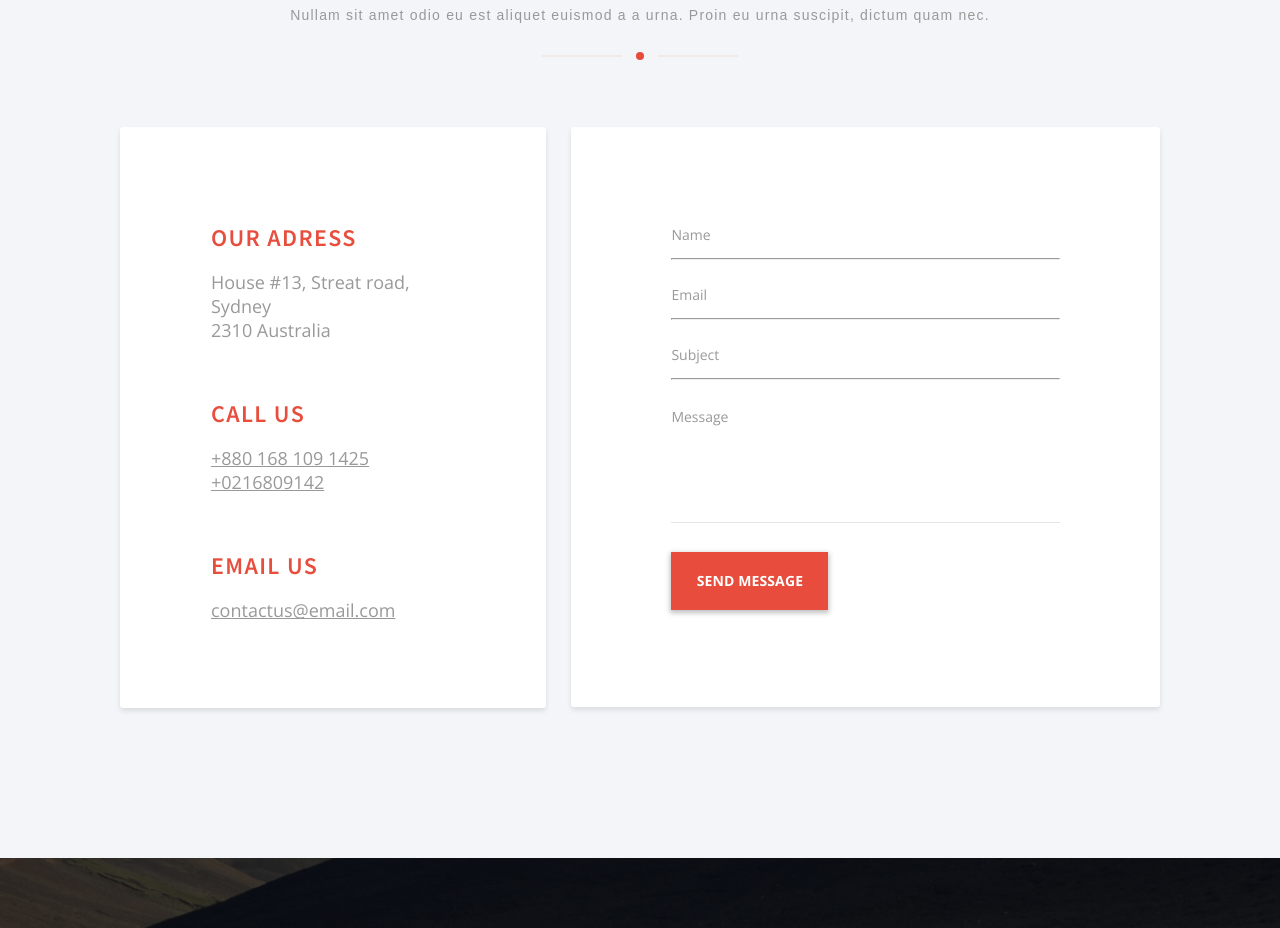
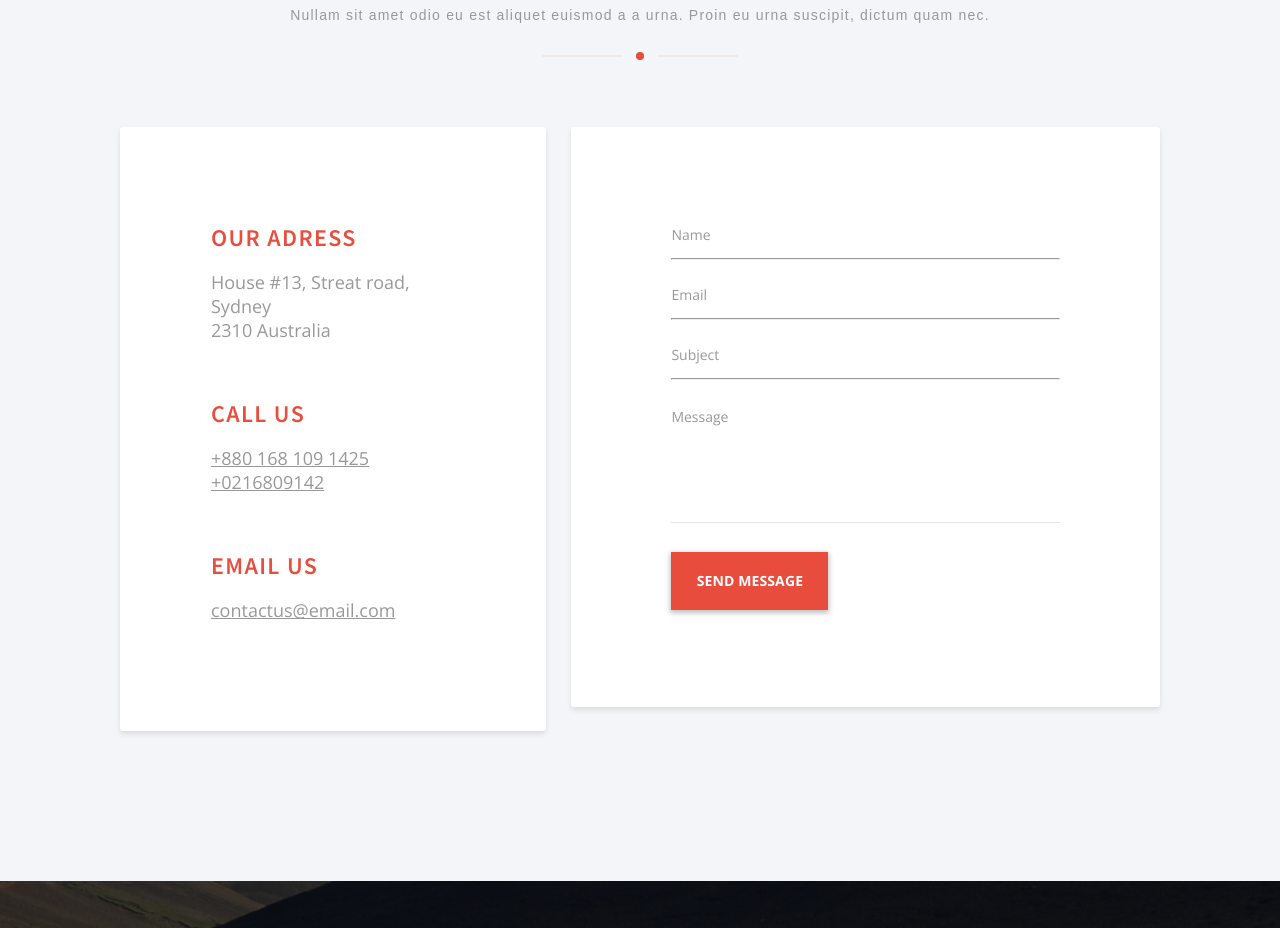
Before and after one commit to Lyudmi/bino, a plain HTML site: page index.html in a window 1280 px wide. Shown: the part 10220-11148 px from the top of the page. Drawn offline with nearby package versions, Linux system fonts and the light colour scheme.

Commit message:
update bino

```diff
--- a/styles.css
+++ b/styles.css
@@ -1344,7 +1344,7 @@ div.contacts {
     height: 100%;
     display: inline-block;
     vertical-align: top;
-    padding: 99px 91px 86px;
+    padding: 99px 91px 109px;
     background-color: rgba(255, 255, 255, 1);
     box-shadow: 0 3px 5px rgba(0, 0, 0, 0.1);
     margin-right: 25px;
```
